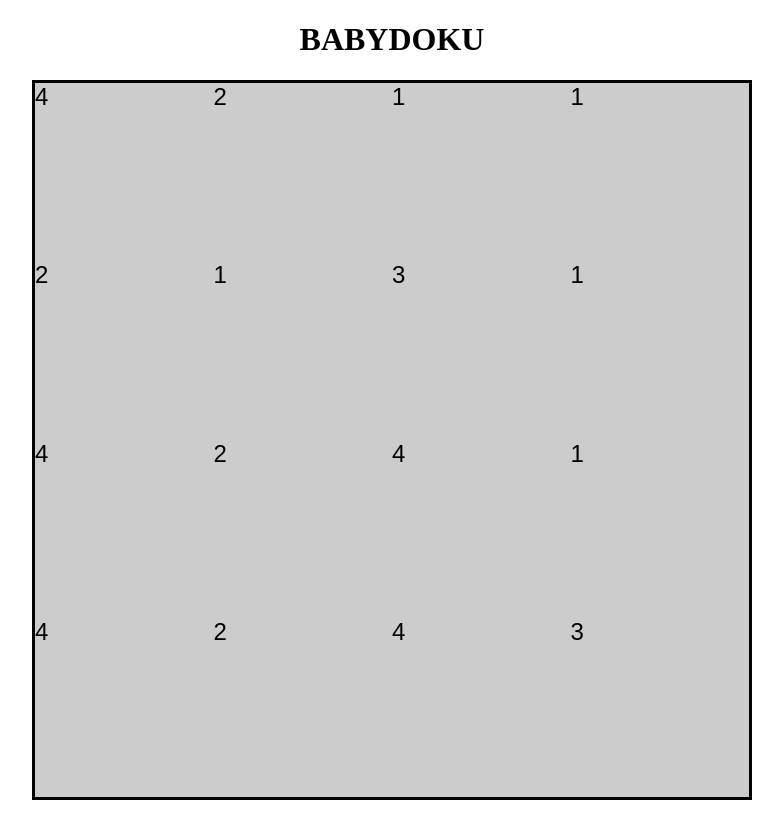
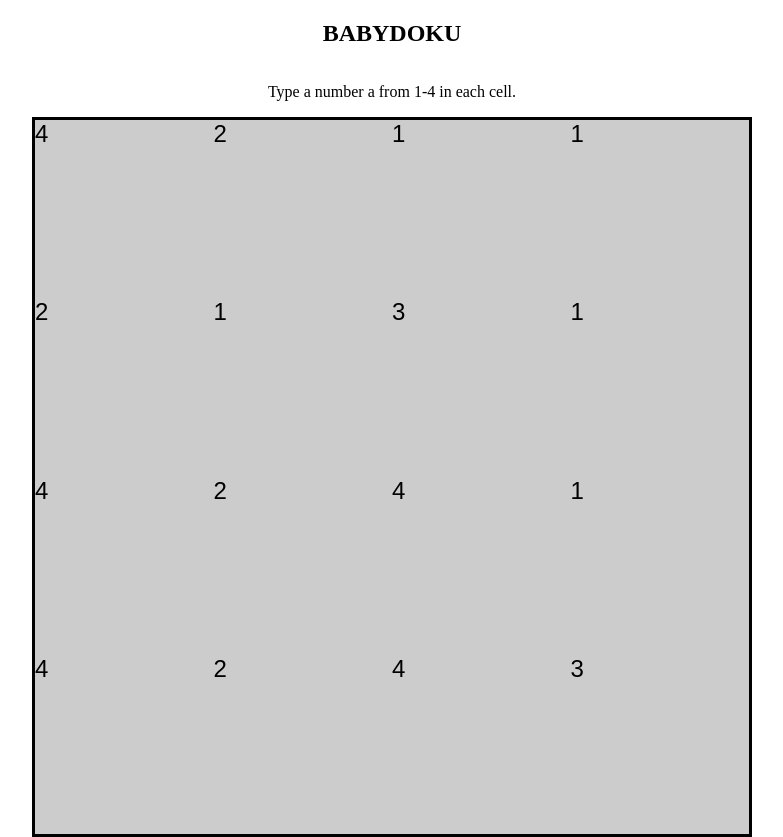
Before and after one commit to helloitsrufio/babydoku, a website built with Vite: page index.html in a window 1280 px wide. Shown: the whole page, without its empty margins (248-1031 px from the left). Before the commit the page ends 800 px from the top, so only its background shows below. Built offline with nearby package versions, Linux system fonts and the light colour scheme.

Commit message:
feat: add instructions and consolidate centered styling

```diff
--- a/index.html
+++ b/index.html
@@ -7,8 +7,11 @@
     <title>sudoku</title>
   </head>
   <body>
-    <h1 class="title">BABYDOKU</h1>
-    <div id="app"></div>
+    <section class="title">
+      <h1>BABYDOKU</h1>
+      <p>Type a number a from 1-4 in each cell.</p>
+      <div id="app"></div>
+    </section>
     <script type="module" src="/src/main.js"></script>
   </body>
 </html>
--- a/src/style.css
+++ b/src/style.css
@@ -27,11 +27,6 @@ body {
   font-weight: bold;
 }
 
-#app {
-  display: grid;
-  place-items: center;
-}
-
 .title {
   display: grid;
   place-items: center;
```
